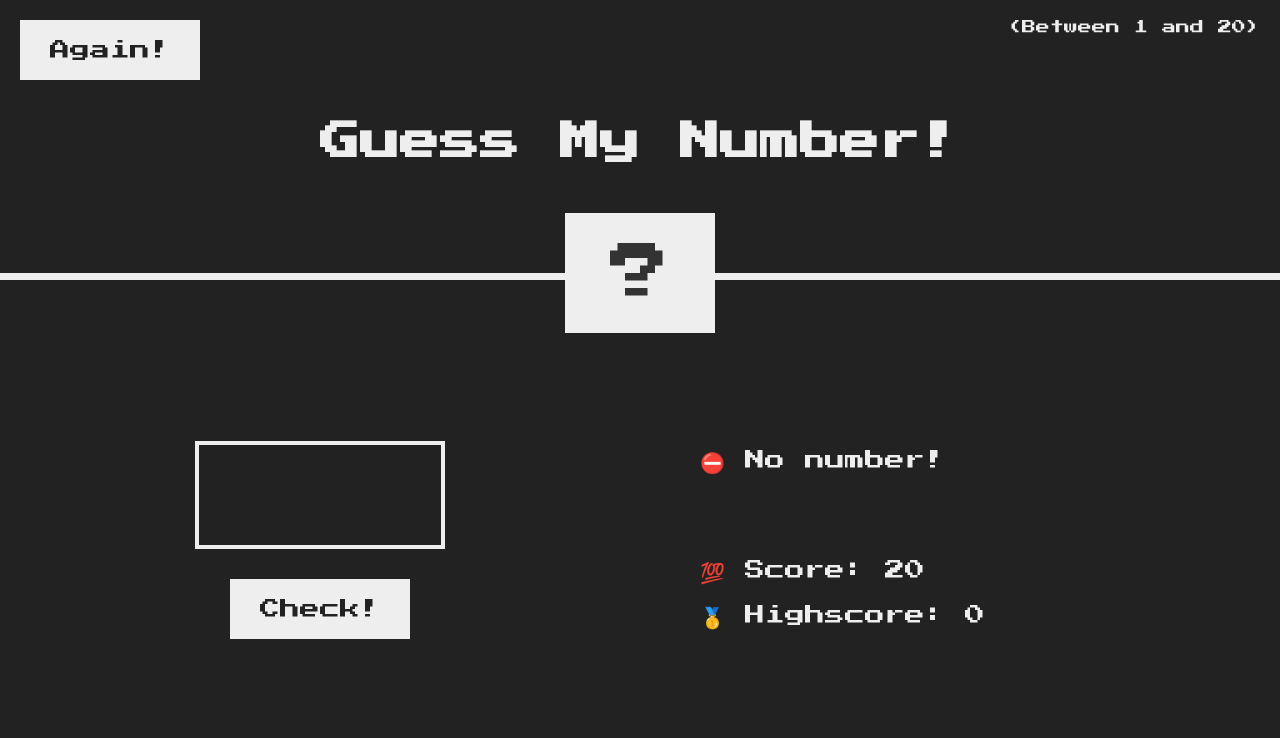
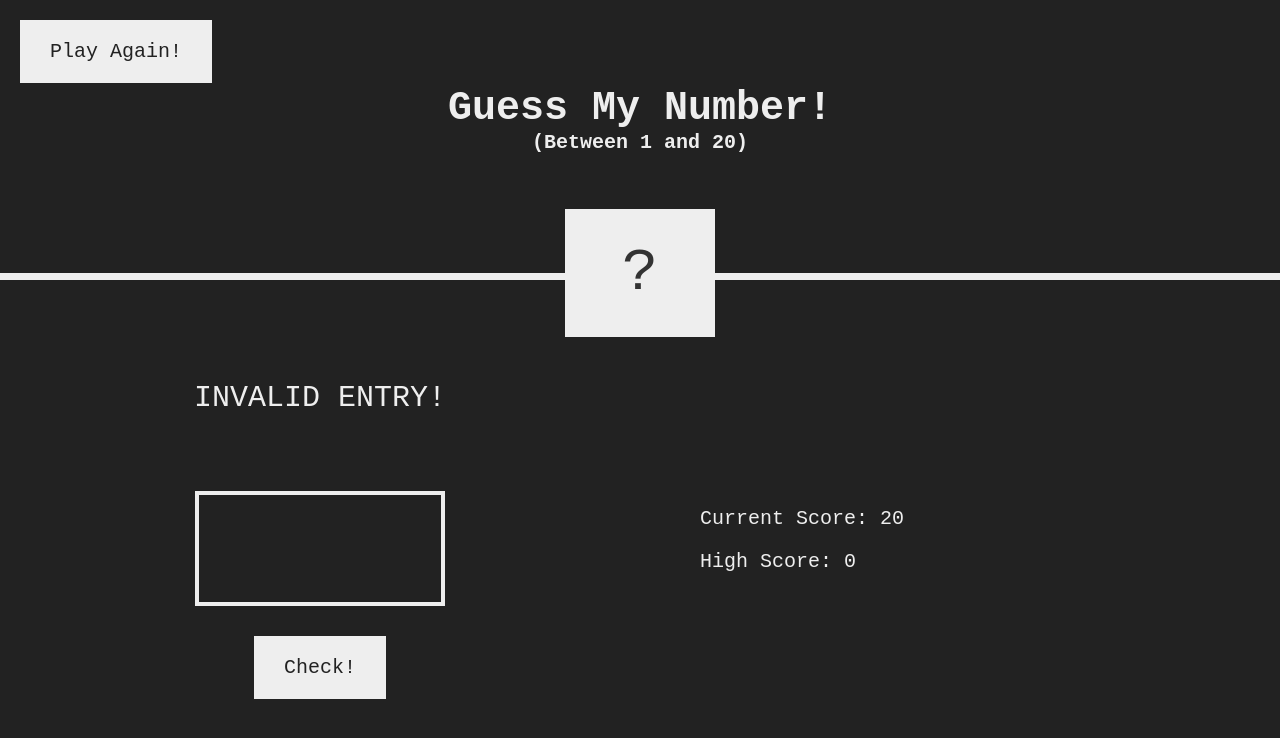
Before and after one commit to ninayabes/Guess-My-Number, a plain HTML site: page index.html in a window 1280 px wide. Both pictures are taken after a click on the button "Check!". Drawn offline with Linux system fonts and the light colour scheme; a web font is replaced by a local one.

Commit message:
css changes

```diff
--- a/index.html
+++ b/index.html
@@ -9,21 +9,20 @@
   </head>
   <body>
     <header>
-      <h1>Guess My Number!</h1>
-      <p class="between">(Between 1 and 20)</p>
-      <button class="btn again">Again!</button>
+      <h1>Guess My Number!<br><p class="between">(Between 1 and 20)</p></br></h1>
+      <button class="btn again">Play Again!</button>
       <div class="number">?</div>
     </header>
     <main>
       <section class="left">
+        <p class="message">Start guessing...</p>
         <input type="number" class="guess" />
         <button class="btn check">Check!</button>
       </section>
       <section class="right">
-        <p class="message">Start guessing...</p>
-        <p class="label-score">💯 Score: <span class="score">20</span></p>
+        <p class="label-score">Current Score: <span class="score">20</span></p>
         <p class="label-highscore">
-          🥇 Highscore: <span class="highscore">0</span>
+          High Score: <span class="highscore">0</span>
         </p>
       </section>
     </main>
--- a/script.js
+++ b/script.js
@@ -12,24 +12,29 @@ document.querySelector('.check').addEventListener('click', function () {
   console.log(guess, typeof guess);
 
   if (!guess) {
-    displayMessage(' ⛔ No number!');
+    displayMessage(' INVALID ENTRY!');
+    document.querySelector('.message').style.fontSize = '3rem';
   } else if (guess === secretNumber) {
-    displayMessage(' 🎉 Correct Number!');
+    displayMessage('YOU WIN!');
     document.querySelector('.number').textContent = secretNumber;
-    document.querySelector('body').style.backgroundColor = '#60b347';
+    document.querySelector('body').style.backgroundColor = '#078E52';
+    document.querySelector('.message').style.fontSize = '3rem';
     document.querySelector('.number').style.width = '30rem';
 
     if (score > highScore) {
       highScore = score;
       document.querySelector('.highscore').textContent = highScore;
+      document.querySelector('.message').style.fontSize = '3rem';
     }
   } else if (guess !== secretNumber) {
     if (score > 1) {
-      displayMessage(guess > secretNumber ? ' 📈 Too high!' : ' 📉 Too low!');
+      displayMessage(guess > secretNumber ? ' TOO HIGH!' : ' TOO LOW!');
       score--;
       document.querySelector('.score').textContent = score;
     } else {
-      displayMessage(' 💥 You lost the game!');
+      displayMessage('YOU LOST!');
+      document.querySelector('body').style.backgroundColor = '#8E0707';
+      document.querySelector('.message').style.fontSize = '3rem';
       document.querySelector('.score').textContent = 0;
     }
   }
--- a/style.css
+++ b/style.css
@@ -1,4 +1,4 @@
-@import url('https://fonts.googleapis.com/css?family=Press+Start+2P&display=swap');
+@import url('https://fonts.googleapis.com/css2?family=Syne+Mono&display=swap');
 
 * {
   margin: 0;
@@ -12,7 +12,7 @@ html {
 }
 
 body {
-  font-family: 'Press Start 2P', sans-serif;
+  font-family: 'Syne Mono', monospace;
   color: #eee;
   background-color: #222;
   /* background-color: #60b347; */
@@ -38,6 +38,7 @@ main {
   display: flex;
   flex-direction: column;
   align-items: center;
+  font-size: 2rem;
 }
 
 .right {
@@ -70,8 +71,8 @@ h1 {
 }
 
 .between {
-  font-size: 1.4rem;
-  position: absolute;
+  font-size: 2rem;
+  /* position: absolute; */
   top: 2rem;
   right: 2rem;
 }
```
